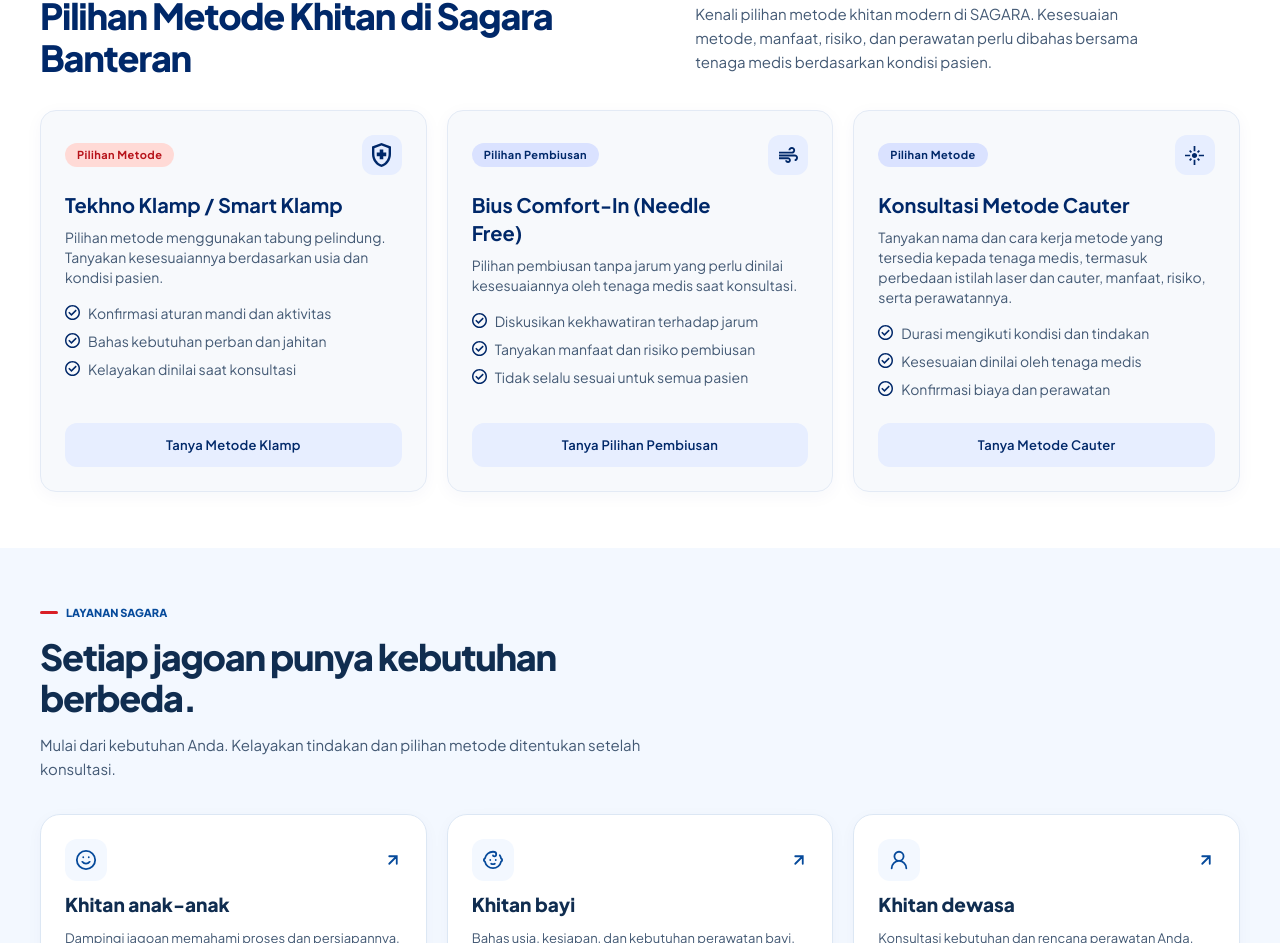
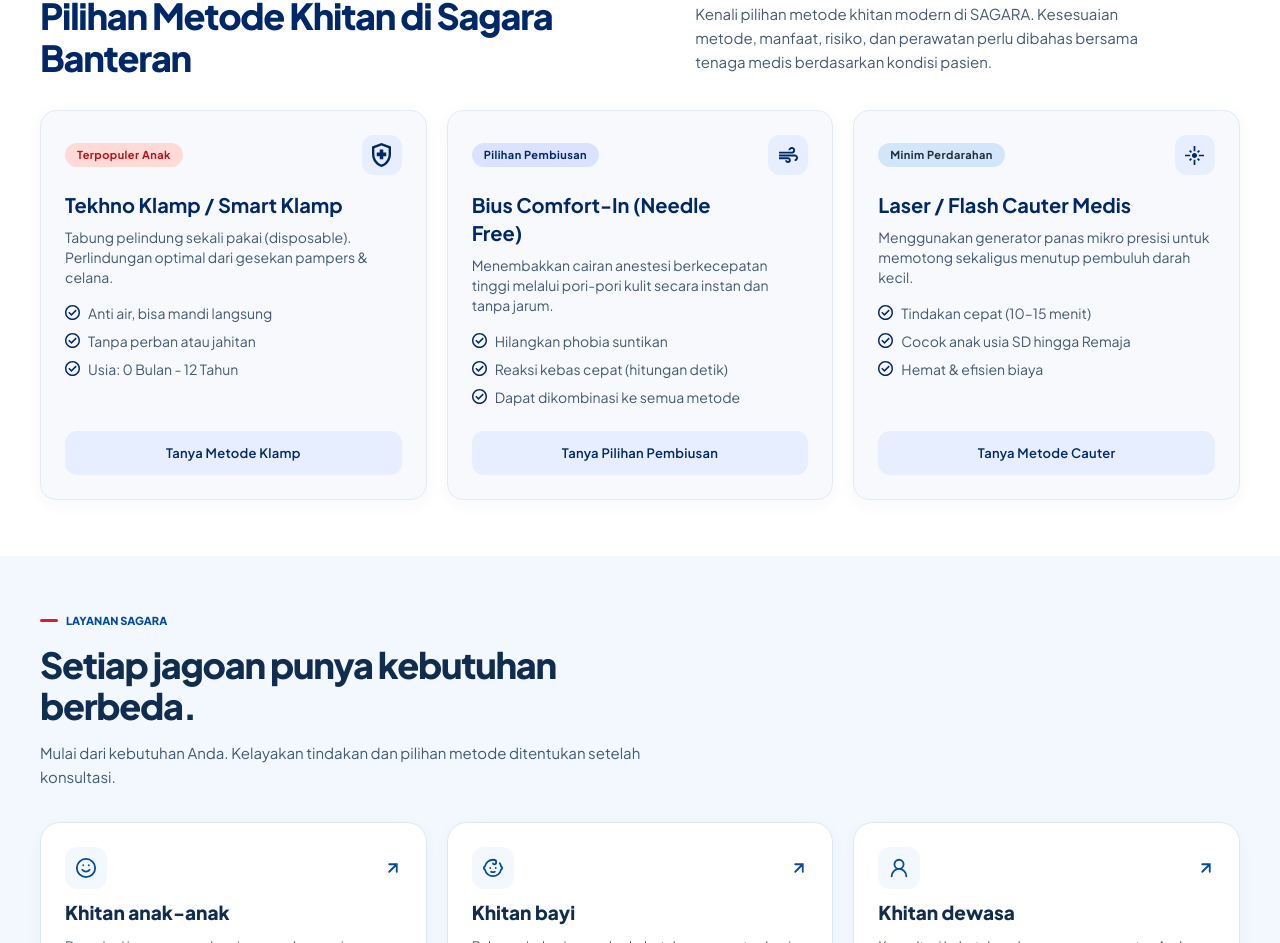
Before and after one commit to Constanvel/Sagara, a Next.js app: page / in a window 1280 px wide. Shown: the part 1699-2642 px from the top of the page. Built offline with nearby package versions, Linux system fonts and the light colour scheme.

Commit message:
fix: align procedure card explanations with requested Figma copy

```diff
--- a/src/components/sections/HomeSections.tsx
+++ b/src/components/sections/HomeSections.tsx
@@ -37,7 +37,7 @@
             <article key={method.title} className={`flex min-w-0 flex-col justify-between rounded-2xl bg-[#f0f2f6] p-6 shadow-sm ${index === 0 ? "min-h-[418px]" : "min-h-[446px]"} ${index === 2 ? "mt-[5px] md:mt-0" : ""} lg:min-h-[360px] lg:border lg:border-[#e3eaf5] lg:bg-[#f7f9fc] lg:p-6 lg:shadow-[0_4px_18px_rgba(21,61,117,0.04)]`}>
               <div>
                 <div className="mb-4 flex min-h-10 items-center justify-between gap-2">
-                  {method.badge ? <span className={`rounded-full px-3 py-1 text-[11px] leading-4 font-bold tracking-[0.44px] ${index === 0 ? "bg-[#ffdad6] text-[#b7131a]" : "bg-[#dae2ff] text-navy"}`}>{method.badge}</span> : <span />}
+                  {method.badge ? <span className={`rounded-full px-3 py-1 text-[11px] leading-4 font-bold tracking-[0.44px] ${index === 0 ? "bg-[#ffdad6] text-[#b7131a]" : index === 1 ? "bg-[#dae2ff] text-navy" : "bg-[#d1e5fb] text-[#1b2e3e]"}`}>{method.badge}</span> : <span />}
                   <span className="flex size-10 shrink-0 items-center justify-center rounded-xl bg-[#e7eeff]"><Asset name={method.icon} width={19} height={index === 0 ? 24 : index === 1 ? 16 : 19} /></span>
                 </div>
                 <h3 className="max-w-[280px] text-xl leading-7 font-bold text-navy">{method.title}</h3>
--- a/src/data/home.ts
+++ b/src/data/home.ts
@@ -3,26 +3,26 @@
 export const methods = [
   {
     title: "Tekhno Klamp / Smart Klamp",
-    badge: "Pilihan Metode",
+    badge: "Terpopuler Anak",
     icon: "imgContainer.svg",
-    description: "Pilihan metode menggunakan tabung pelindung. Tanyakan kesesuaiannya berdasarkan usia dan kondisi pasien.",
-    bullets: ["Konfirmasi aturan mandi dan aktivitas", "Bahas kebutuhan perban dan jahitan", "Kelayakan dinilai saat konsultasi"],
+    description: "Tabung pelindung sekali pakai (disposable). Perlindungan optimal dari gesekan pampers & celana.",
+    bullets: ["Anti air, bisa mandi langsung", "Tanpa perban atau jahitan", "Usia: 0 Bulan - 12 Tahun"],
     action: "Tanya Metode Klamp",
   },
   {
     title: "Bius Comfort-In (Needle Free)",
     badge: "Pilihan Pembiusan",
     icon: "imgContainer2.svg",
-    description: "Pilihan pembiusan tanpa jarum yang perlu dinilai kesesuaiannya oleh tenaga medis saat konsultasi.",
-    bullets: ["Diskusikan kekhawatiran terhadap jarum", "Tanyakan manfaat dan risiko pembiusan", "Tidak selalu sesuai untuk semua pasien"],
+    description: "Menembakkan cairan anestesi berkecepatan tinggi melalui pori-pori kulit secara instan dan tanpa jarum.",
+    bullets: ["Hilangkan phobia suntikan", "Reaksi kebas cepat (hitungan detik)", "Dapat dikombinasi ke semua metode"],
     action: "Tanya Pilihan Pembiusan",
   },
   {
-    title: "Konsultasi Metode Cauter",
-    badge: "Pilihan Metode",
+    title: "Laser / Flash Cauter Medis",
+    badge: "Minim Perdarahan",
     icon: "cauter.svg",
-    description: "Tanyakan nama dan cara kerja metode yang tersedia kepada tenaga medis, termasuk perbedaan istilah laser dan cauter, manfaat, risiko, serta perawatannya.",
-    bullets: ["Durasi mengikuti kondisi dan tindakan", "Kesesuaian dinilai oleh tenaga medis", "Konfirmasi biaya dan perawatan"],
+    description: "Menggunakan generator panas mikro presisi untuk memotong sekaligus menutup pembuluh darah kecil.",
+    bullets: ["Tindakan cepat (10–15 menit)", "Cocok anak usia SD hingga Remaja", "Hemat & efisien biaya"],
     action: "Tanya Metode Cauter",
   },
 ] as const;
```
Also changed, not shown: 2 other files (tests, documents, lock files or other folders).
